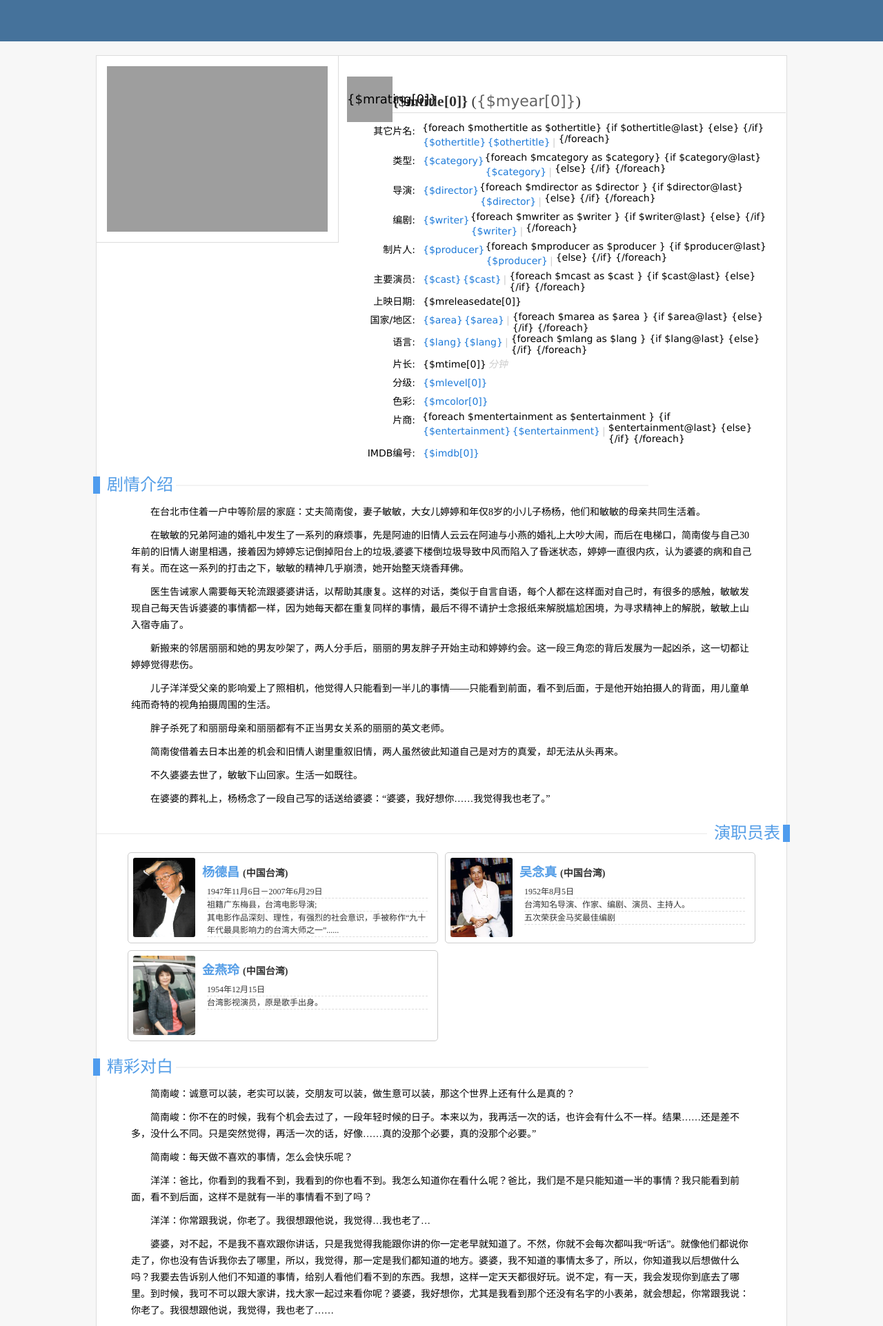
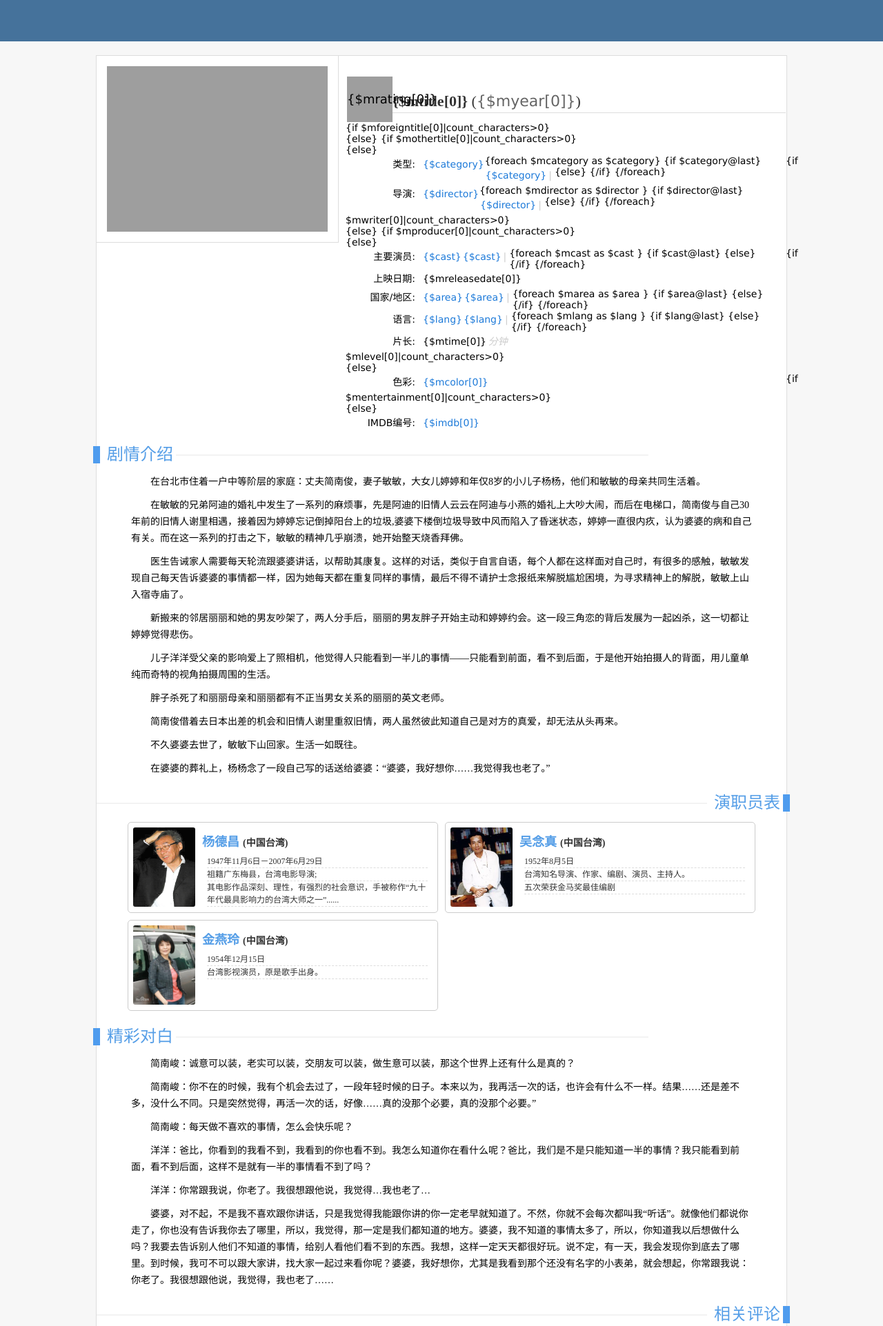
Before and after one commit to xkf163/PHP_movie, a PHP site: page /tpl/index/show.html in a window 1280 px wide. Shown: the top 1923 px of the page at 69% size. Run offline with PHP 8.4, Linux system fonts and the light colour scheme; grey boxes are pictures that could not be loaded.

Commit message:
电影页动态输出字段

```diff
--- a/tpl/index/show.html
+++ b/tpl/index/show.html
@@ -27,7 +27,28 @@
                   <div class="rate fr">{$mrating[0]}</div>
               </div>
             <div class="pg_time_type clearfix">
+
+             	{if $mforeigntitle[0]|count_characters>0}
                 <dl class="item">
+                {else}
+                <dl class="item" style="display:none">
+                {/if}
+                    <dt><span>外文名:</span></dt>
+                    <dd>
+                        <ul class="pg_time_type-ul">
+                        		{foreach $mforeigntitle as $foreigntitle} {if $foreigntitle@last}
+								<li><a href="#">{$foreigntitle}</a></li> {else}
+								<li><a href="#">{$foreigntitle}</a><i>|</i></li> {/if} {/foreach}
+
+                        </ul>
+                    </dd>
+                </dl>
+
+                {if $mothertitle[0]|count_characters>0}
+                <dl class="item">
+                {else}
+                <dl class="item" style="display:none">
+                {/if}
                     <dt><span>其它片名:</span></dt>
                     <dd>
                         <ul class="pg_time_type-ul">
@@ -66,7 +87,11 @@
                         </ul>
                     </dd>
                 </dl>
+                {if $mwriter[0]|count_characters>0}
                 <dl class="item">
+                {else}
+                <dl class="item" style="display:none">
+                {/if}
                     <dt><span>编剧:</span></dt>
                     <dd>
                         <ul class="pg_time_type-ul">
@@ -80,7 +105,14 @@
                         </ul>
                     </dd>
                 </dl>
+
+
+
+                {if $mproducer[0]|count_characters>0}
                 <dl class="item">
+                {else}
+                <dl class="item" style="display:none">
+                {/if}
                     <dt><span>制片人:</span></dt>
                     <dd>
                         <ul class="pg_time_type-ul">
@@ -153,8 +185,11 @@
                     </dd>
                 </dl>
 
-
+				{if $mlevel[0]|count_characters>0}
                 <dl class="item">
+                {else}
+                <dl class="item" style="display:none">
+                {/if}
                     <dt><span>分级:</span></dt>
                     <dd>
                         <ul class="pg_time_type-ul">
@@ -170,7 +205,12 @@
                         </ul>
                     </dd>
                 </dl>
+
+ 				{if $mentertainment[0]|count_characters>0}
                 <dl class="item">
+                {else}
+                <dl class="item" style="display:none">
+                {/if}
                     <dt><span>片商:</span></dt>
                     <dd>
                         <ul class="pg_time_type-ul">
```
Also changed, not shown: data/template_c/f84b874cbbe1a424c81f4421bc4f4a277ad694b9.file.show.html.php (+55 -3 lines), admin.php (line endings or trailing spaces), data/template_c/9252ee0c3a6db4540c49f8ac10e1cec64e8da22b.file.index.html.php (line endings or trailing spaces), data/upload/cover/f156b94cd35e19c3b03b138de65a97b4.jpg (added), framework/include.list.php (line endings or trailing spaces), libs/Controller/showController.class.php (line endings or trailing spaces), libs/Model/movieModel.class.php (line endings or trailing spaces), tpl/index/css/index.css (line endings or trailing spaces), tpl/index/css/show.css (line endings or trailing spaces), tpl/index/index.html (line endings or trailing spaces), upload.class.php (line endings or trailing spaces).
